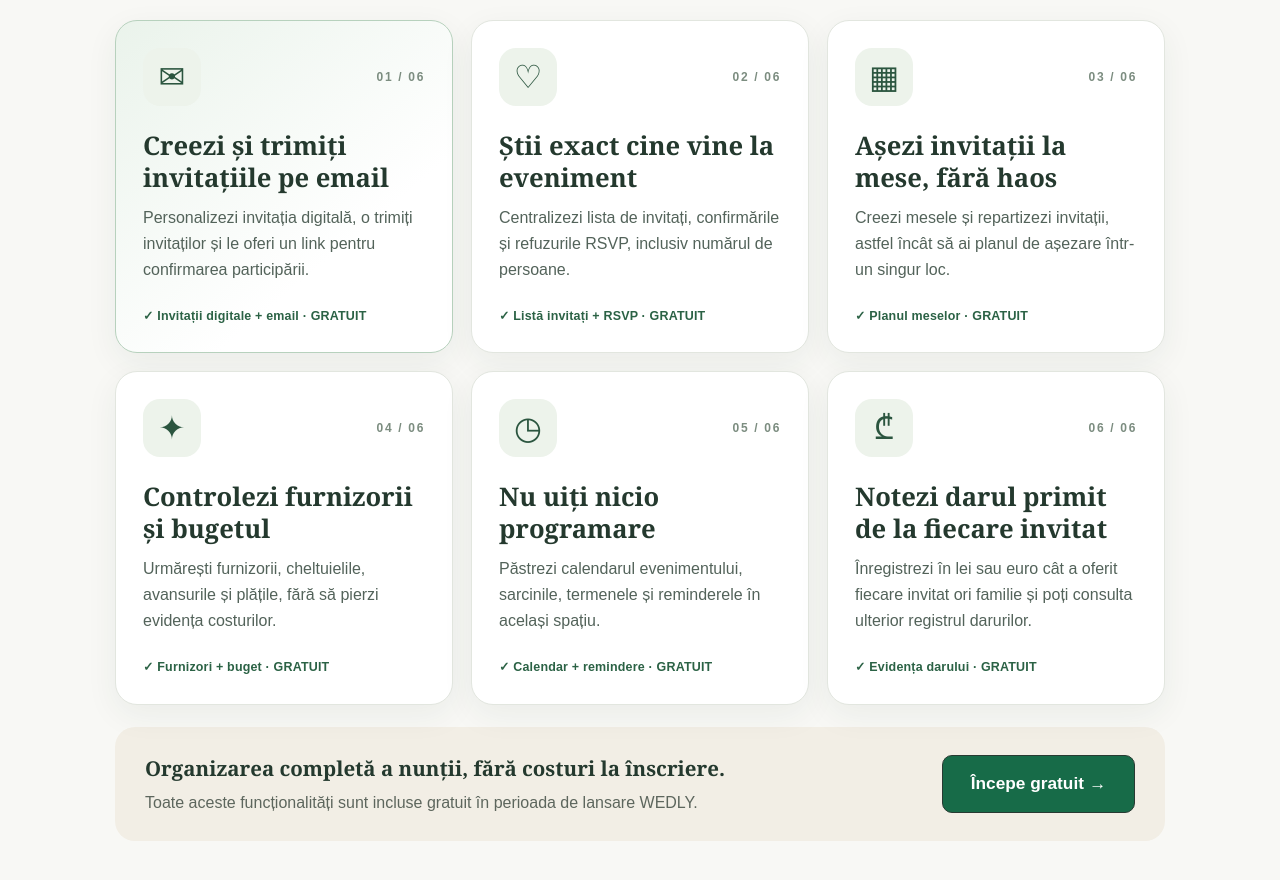
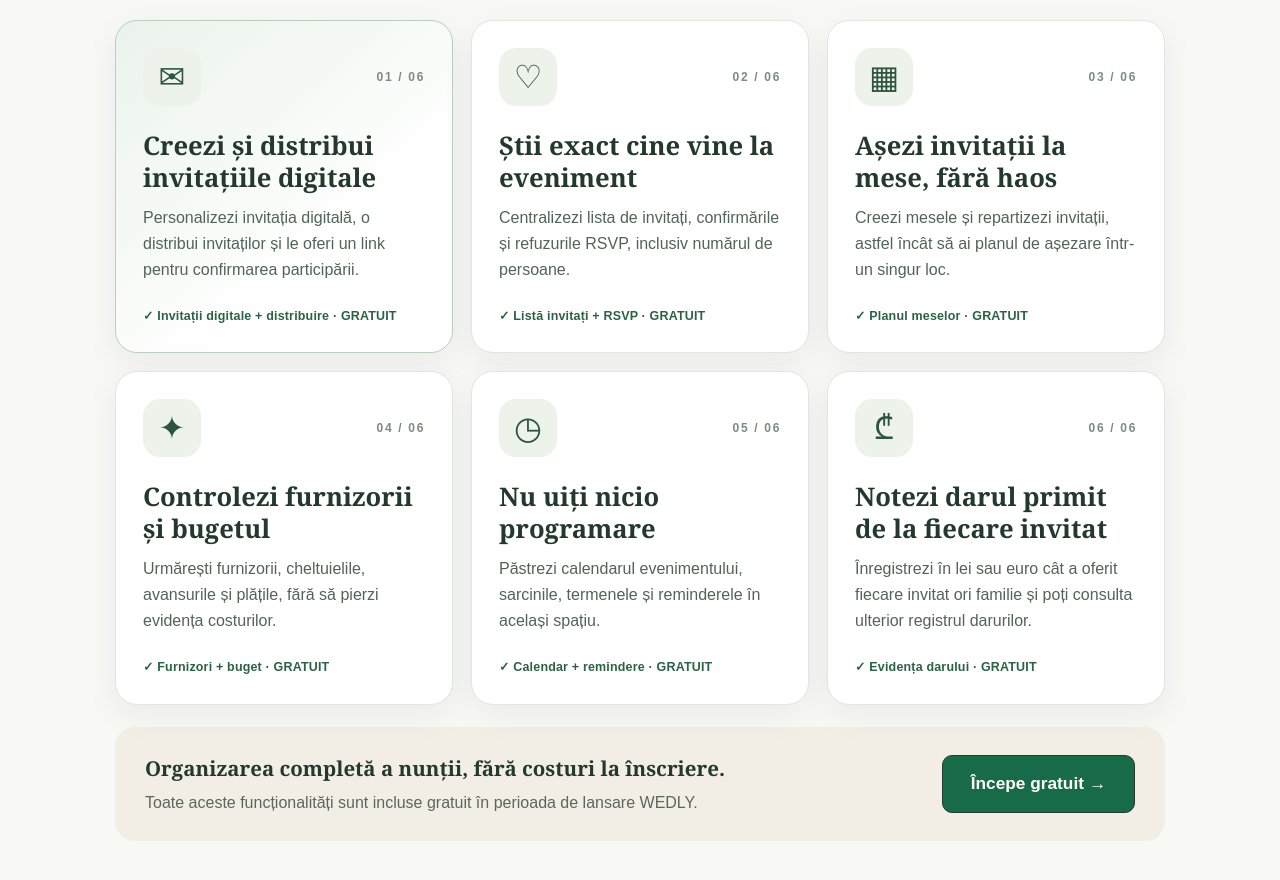
Before and after one commit to maggstudio/Everafter, a Next.js app: page / in a window 1280 px wide. Shown: the part 1360-2240 px from the top of the page. Built offline with nearby package versions, Linux system fonts and the light colour scheme; no server answers.

Commit message:
Align landing page invitation claims with current sharing workflow

```diff
--- a/app/page.tsx
+++ b/app/page.tsx
@@ -2,8 +2,9 @@ import {PublicThemeControl} from './components/ThemeSettings';
 import SmartHomeLogo from './components/SmartHomeLogo';
 import AccountNavLink from './components/AccountNavLink';
 import Link from 'next/link';
+export const metadata={alternates:{canonical:'https://www.wedly.ro/'}};
 const highlights=[
- {icon:'✉',number:'01',title:'Creezi și trimiți invitațiile pe email',description:'Personalizezi invitația digitală, o trimiți invitaților și le oferi un link pentru confirmarea participării.',tag:'Invitații digitale + email'},
+ {icon:'✉',number:'01',title:'Creezi și distribui invitațiile digitale',description:'Personalizezi invitația digitală, o distribui invitaților și le oferi un link pentru confirmarea participării.',tag:'Invitații digitale + distribuire'},
  {icon:'♡',number:'02',title:'Știi exact cine vine la eveniment',description:'Centralizezi lista de invitați, confirmările și refuzurile RSVP, inclusiv numărul de persoane.',tag:'Listă invitați + RSVP'},
  {icon:'▦',number:'03',title:'Așezi invitații la mese, fără haos',description:'Creezi mesele și repartizezi invitații, astfel încât să ai planul de așezare într-un singur loc.',tag:'Planul meselor'},
  {icon:'✦',number:'04',title:'Controlezi furnizorii și bugetul',description:'Urmărești furnizorii, cheltuielile, avansurile și plățile, fără să pierzi evidența costurilor.',tag:'Furnizori + buget'},
```
